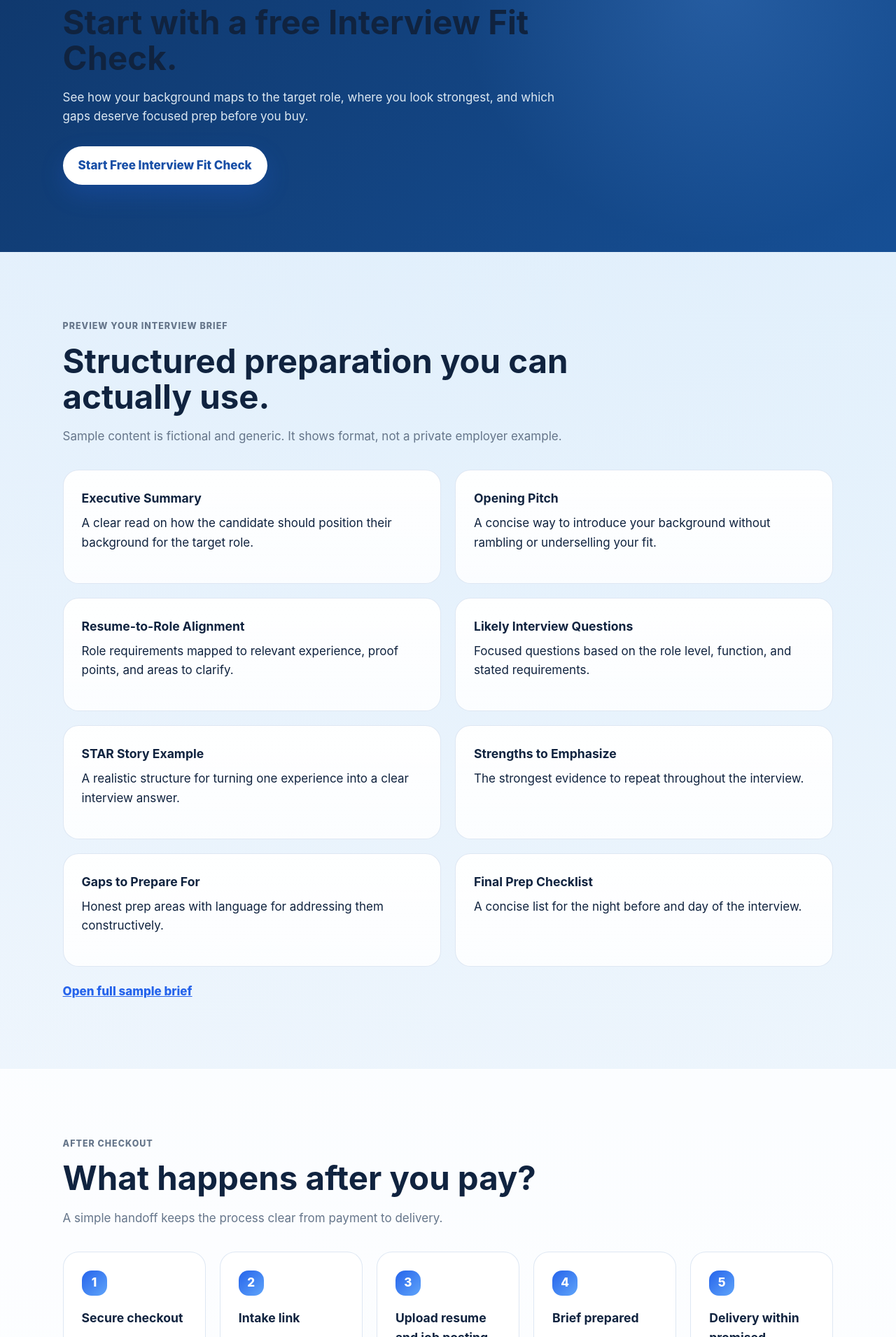
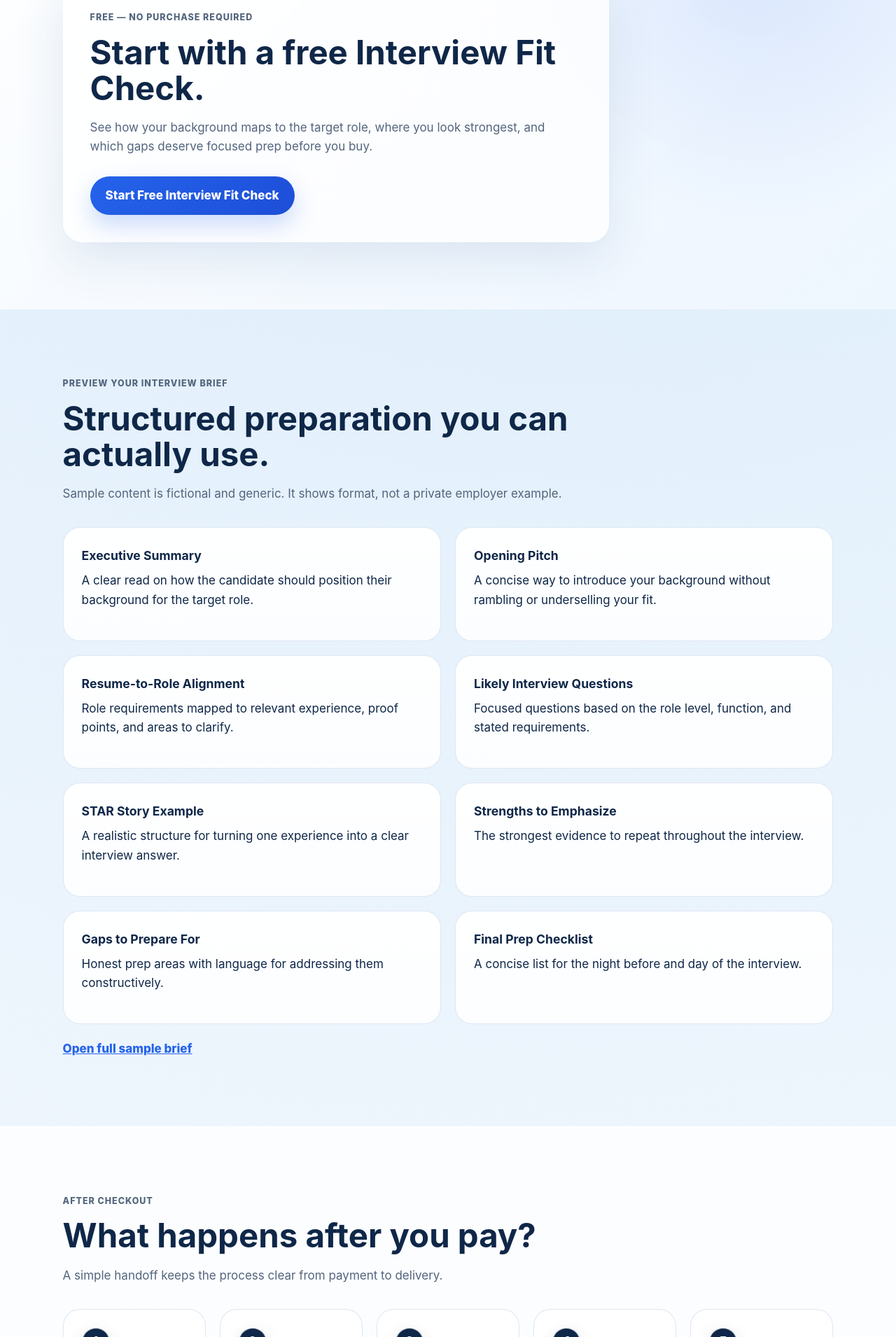
Before and after one commit to boritomas/answerbrief-ai-automation, a Next.js app in the folder answerbrief-ai-automation-starter/: page / in a window 1280 px wide. Shown: the part 2090-4000 px from the top of the page at 70% size. Built offline with nearby package versions, Linux system fonts and the light colour scheme.

Commit message:
Refine AnswerBrief AI visual system to match launch video

```diff
--- a/answerbrief-ai-automation-starter/app/styles.css
+++ b/answerbrief-ai-automation-starter/app/styles.css
@@ -1,20 +1,31 @@
 :root {
   /* AnswerBrief AI visual system */
-  --ink: #10233f;
-  --muted: #65758a;
-  --line: #d9e4f1;
-  --paper: #ffffff;
-  --soft: #f6f9fd;
-  --soft-blue: #eef6ff;
-  --accent: #2563eb;
-  --accent-dark: #174ea6;
+  --bg-page: #f7faff;
+  --bg-soft: #eef6ff;
+  --bg-card: #ffffff;
+  --text-primary: #0f2748;
+  --text-secondary: #53657d;
+  --accent-blue: #2563eb;
+  --accent-blue-dark: #174ea6;
+  --border-soft: #d9e4f1;
+  --shadow-soft: 0 24px 70px rgba(32, 79, 137, .12);
+  --radius-card: 24px;
+
+  --ink: var(--text-primary);
+  --muted: var(--text-secondary);
+  --line: var(--border-soft);
+  --paper: var(--bg-card);
+  --soft: var(--bg-page);
+  --soft-blue: var(--bg-soft);
+  --accent: var(--accent-blue);
+  --accent-dark: var(--accent-blue-dark);
   --accent-soft: #dcecff;
-  --warm: #f5f8fc;
+  --warm: #f8fbff;
   --glass: rgba(255, 255, 255, .78);
-  --card-shadow: 0 24px 70px rgba(32, 79, 137, .12);
+  --card-shadow: var(--shadow-soft);
   --card-shadow-soft: 0 14px 42px rgba(31, 74, 125, .09);
   --radius-sm: 16px;
-  --radius-md: 22px;
+  --radius-md: var(--radius-card);
   --radius-lg: 28px;
   --space-section: 96px;
   --space-section-mobile: 64px;
@@ -386,29 +397,42 @@ article:hover,
 
 .step-number {
   align-items: center;
-  background: linear-gradient(135deg, var(--accent), #60a5fa);
-  border-radius: 14px;
+  background: var(--text-primary);
+  border: 1px solid rgba(255, 255, 255, .7);
+  border-radius: 999px;
+  box-shadow: 0 10px 24px rgba(15, 39, 72, .16);
   color: #fff;
   display: inline-flex;
   font-weight: 800;
-  height: 36px;
+  height: 40px;
   justify-content: center;
   margin-bottom: 18px;
-  width: 36px;
+  width: 40px;
 }
 
 .fit-check {
   background:
-    radial-gradient(circle at 80% 20%, rgba(96, 165, 250, .24), transparent 34%),
-    linear-gradient(135deg, #0f376b, #164f95);
-  color: #fff;
+    radial-gradient(circle at 84% 12%, rgba(37, 99, 235, .12), transparent 32%),
+    linear-gradient(135deg, rgba(255, 255, 255, .92), rgba(238, 246, 255, .94));
+  color: var(--text-primary);
 }
 
 .fit-check .eyebrow,
-.fit-check p { color: #dce8f2; }
+.fit-check p { color: var(--text-secondary); }
 
-.fit-check-inner { max-width: 720px; }
-.fit-check .button { background: #fff; color: var(--accent-dark); margin-top: 10px; }
+.fit-check-inner {
+  background: rgba(255, 255, 255, .74);
+  border: 1px solid rgba(255, 255, 255, .9);
+  border-radius: var(--radius-lg);
+  box-shadow: var(--shadow-soft);
+  max-width: 780px;
+  padding: 38px;
+}
+.fit-check .button {
+  background: linear-gradient(135deg, var(--accent-blue), #1d4ed8);
+  color: #fff;
+  margin-top: 10px;
+}
 
 .included,
 .use-cases,
@@ -466,16 +490,17 @@ article:hover,
 
 .founder-quote {
   background:
-    radial-gradient(circle at 85% 15%, rgba(96, 165, 250, .32), transparent 34%),
-    linear-gradient(135deg, #123a6b, #0f2748);
+    radial-gradient(circle at 85% 15%, rgba(96, 165, 250, .20), transparent 34%),
+    linear-gradient(135deg, rgba(255, 255, 255, .96), rgba(238, 246, 255, .92));
+  border: 1px solid rgba(217, 228, 241, .92);
   border-radius: var(--radius-md);
-  color: #fff;
+  color: var(--text-primary);
   margin: 0;
   padding: 28px;
 }
 
 .founder-quote p {
-  color: #fff;
+  color: var(--text-primary);
   font-size: 1.25rem;
   font-weight: 800;
 }
@@ -483,18 +508,18 @@ article:hover,
 .founder-quote footer {
   background: transparent;
   border: 0;
-  color: #dce8f2;
+  color: var(--text-secondary);
   display: grid;
   gap: 2px;
   padding: 0;
 }
 
 .founder-quote footer strong {
-  color: #fff;
+  color: var(--text-primary);
 }
 
 .founder-quote footer span {
-  color: #dce8f2;
+  color: var(--text-secondary);
 }
 
 .video-embed-card {
@@ -530,7 +555,7 @@ article:hover,
 }
 
 .video-subtitle {
-  color: #30363d;
+  color: var(--text-secondary);
   font-size: 22px;
   line-height: 1.5;
   max-width: 900px;
@@ -647,7 +672,7 @@ article:hover,
 }
 
 .professional-section .section-heading p:not(.eyebrow) {
-  color: #30363d;
+  color: var(--text-secondary);
   font-size: 1.08rem;
 }
 
```
